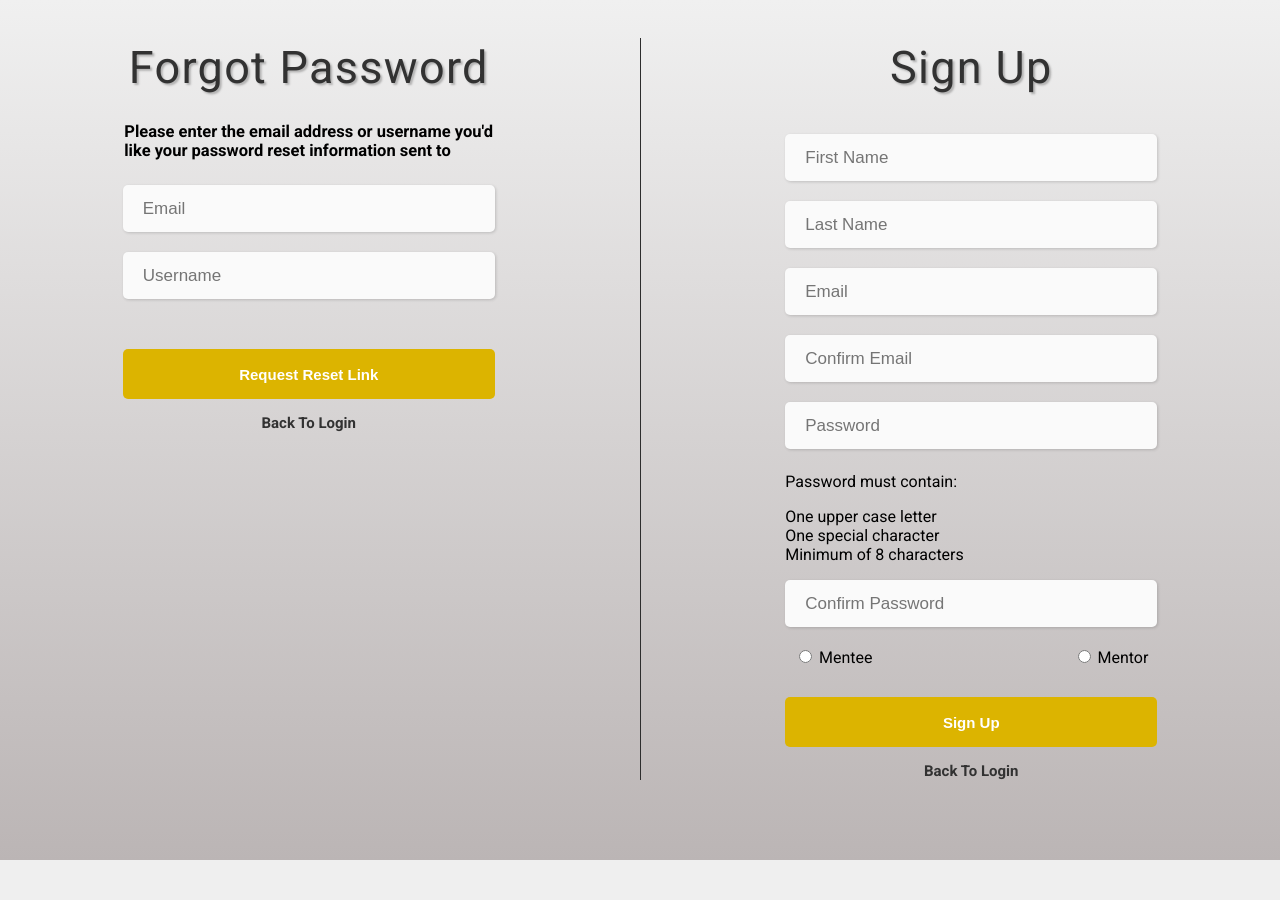
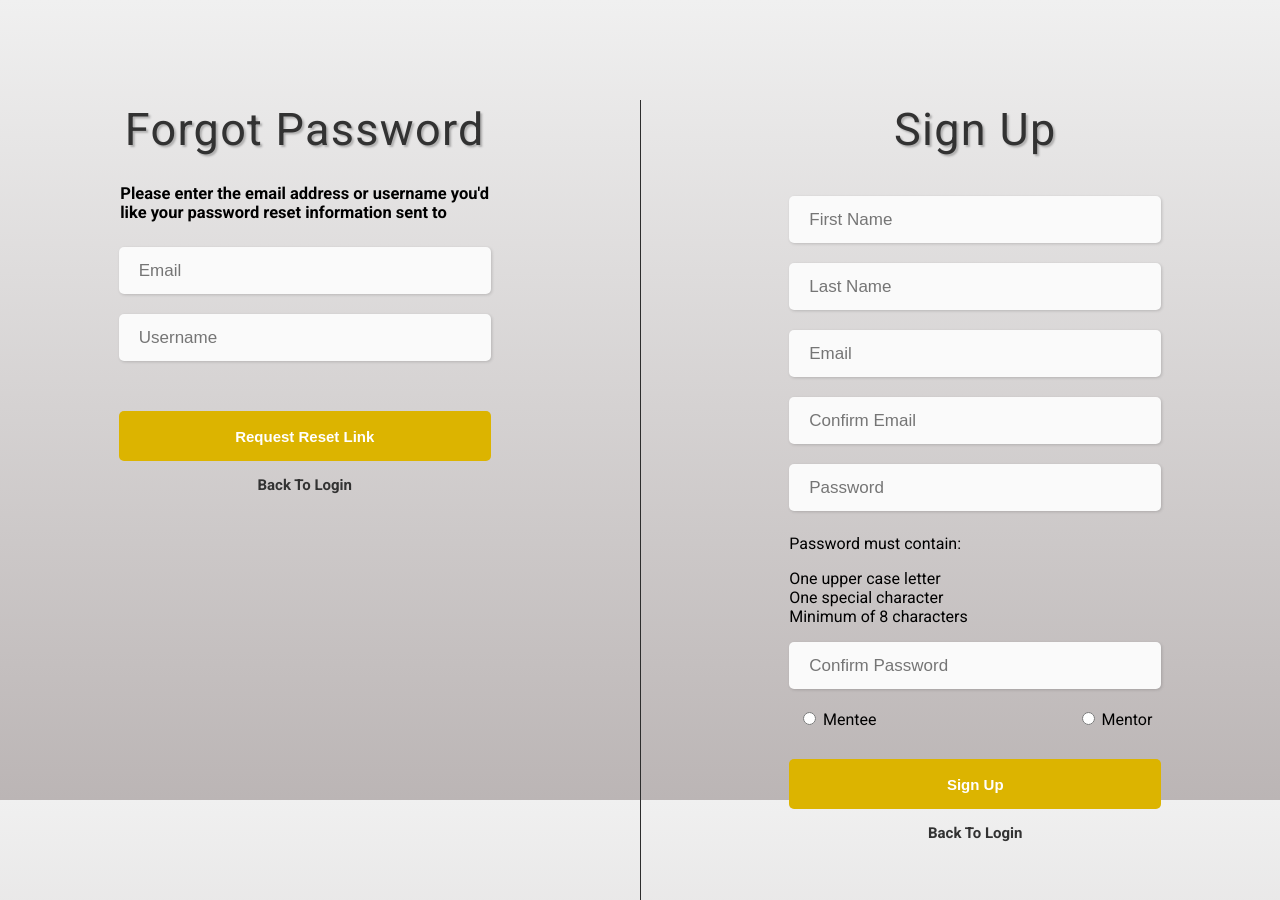
Before and after one commit to KSUMentorshipMatching/INDY-7-Mentorship-App, a Flask app: page /forgot-create-page in a window 1280 px wide. Before the commit the page ends 860 px from the top, so only its background shows below. Run offline with Flask 3, Linux system fonts and the light colour scheme; parts of the project's set-up code (start-up, migrations or seed data) failed here and were passed over.

Commit message:
front-update

```diff
--- a/static/Styles/forgot-create-page.css
+++ b/static/Styles/forgot-create-page.css
@@ -1,8 +1,17 @@
 html {
+  font-family: "Roboto", sans-serif;
+  padding: 100px 0px 0px 0px;
+  height: 100%;
+}
+
+body {
+  padding: 0;
+  margin: 0;
+  min-height: 100vh;
+  width: 100%;
+  height: 100%;
   background: linear-gradient(to bottom, #f0f0f0, #bbb5b5);
-  font-family: "Roboto", sans-serif;
-  padding: 30px 0px 30px 0px;
-  height: 100vh;
+  background-attachment: fixed;
 }
 
 .container {
```
Also changed, not shown: dashboard.html (+15 -0 lines), static/Styles/dashboard.css (+8 -0 lines).
